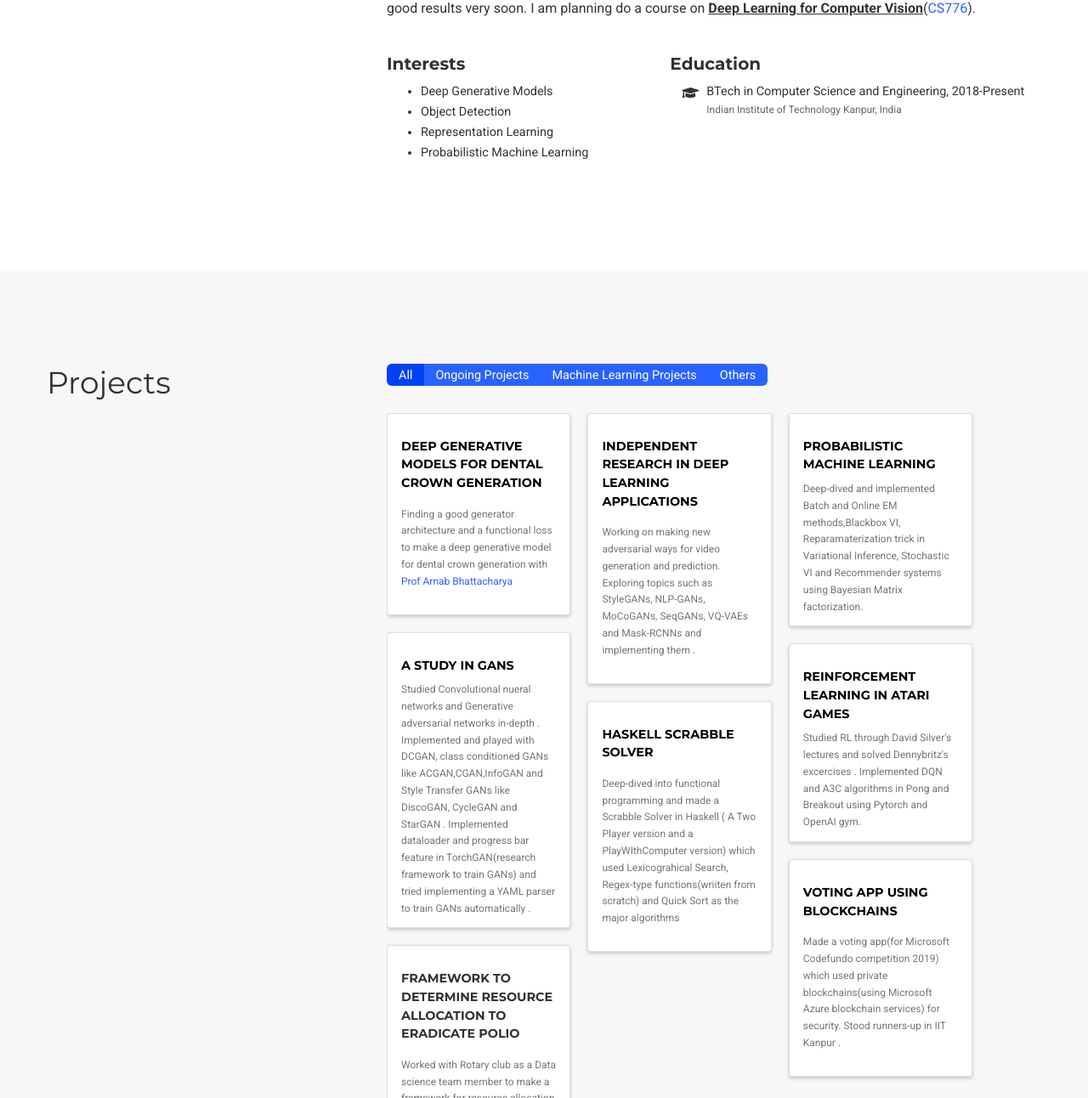
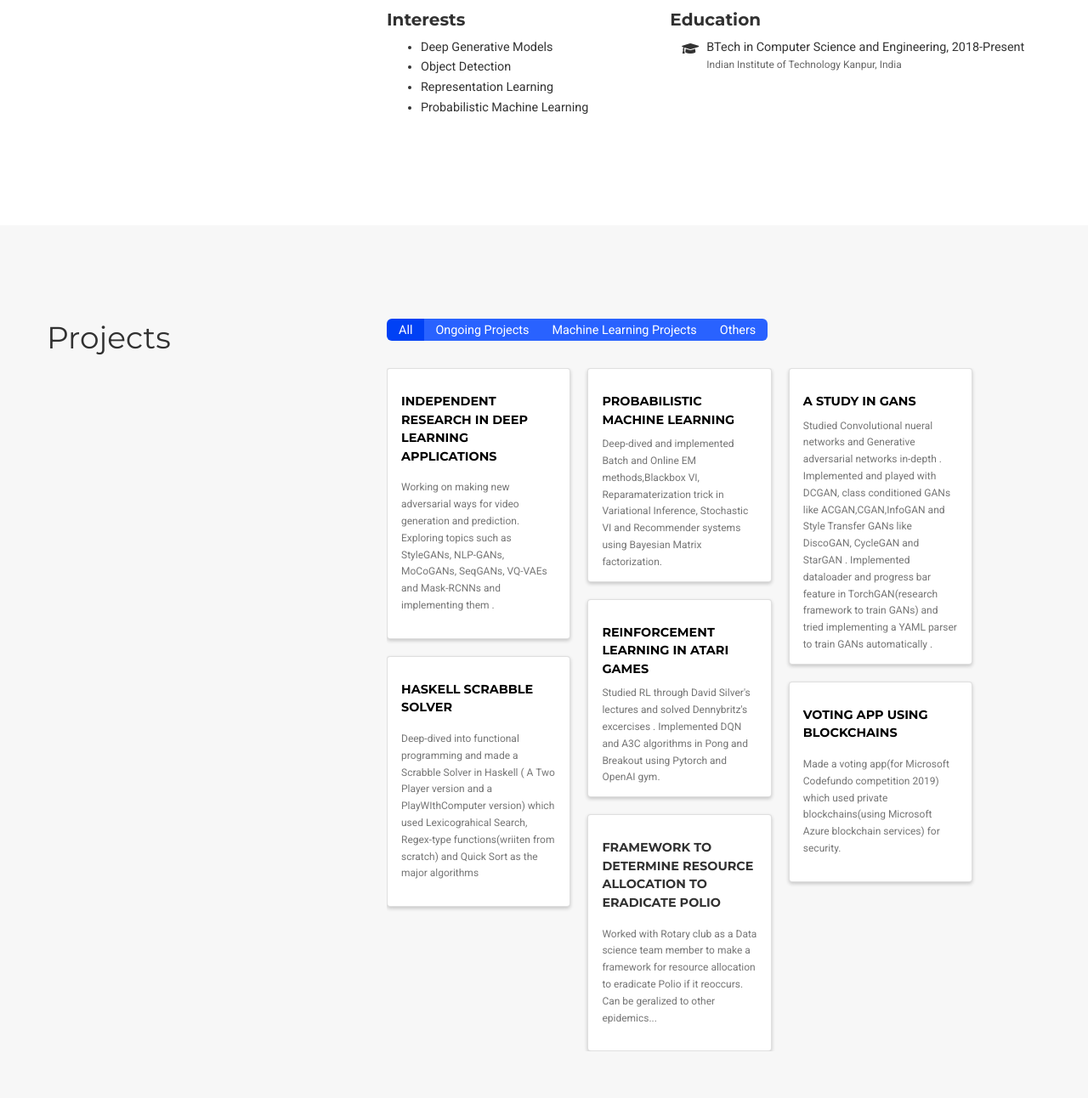
Before and after one commit to namanbiyani/namanbiyani.github.io, a plain HTML site: page index.html in a window 1280 px wide. Shown: the part 551-1843 px from the top of the page at 85% size. Drawn offline with nearby package versions, Linux system fonts and the light colour scheme; some icons are missing.

Commit message:
modified cv

```diff
--- a/index.html
+++ b/index.html
@@ -194,7 +194,7 @@
 
 <p>I&rsquo;m a Sophomore at Indian Institute of Technology, Kanpur majoring in Computer Science and Engineering, broadly interested in the areas of Deep Learning and its applications. I have explored the fields of Computer Vision and Natural Language Processing wherein I was fascinated by Deep Generative Models, Recommender systems, Variational Autoencoders and the advancement in  Object detection using Deep Learning methods. I had some exposure to Probabilistic Machine Learning in Summer 2019, learning about Bayesian regression methods, applications of Variational Inference and MCMC algorithms and I am interested in learning more about them. I also had some exposure in Reinforcement learning where I studied Monte-Carlo learning,Temporal learning and Q-learning and trained 2 Atari games using Deep-Q learning and A3C methods.</p>
 
-<p>Currently, I am working on video generation and prediction using Stochastic and adversarial ways. I am also studying more about multi-domain translational GANs,cool generative architectures(like StyleGAN), Mask R-CNNs, VQ-VAEs and text-generative network architectures.I am also working with <a href="https://www.cse.iitk.ac.in/users/arnabb/">Prof. Arnab Bhattacharya </a> on Generative models for dental crown restorations on a dataset received from a hospital and hope to get good results very soon. I am planning do a course on <b><u>Deep Learning for Computer Vision</u></b>(<a href="https://www.cse.iitk.ac.in/pages/CS776.html">CS776</a>).</p>
+<p>Currently, I am working on video generation and prediction using Stochastic and adversarial ways. I am also studying more about multi-domain translational GANs,cool generative architectures(like StyleGAN), Mask R-CNNs, VQ-VAEs and text-generative network architectures.</p>
 
     <div class="row">
 
@@ -265,19 +265,7 @@
     <div class="isotope projects-container js-layout-masonry ">
 
 
-<div class="project-card project-item isotope-item js-id-ongoing">
-  <div class="card">
 
-    <div class="card-text">
-      <h4><a href="https://github.com/namanbiyani/Dental-Crown-Generations" >Deep Generative models for Dental Crown Generation</a></h4>
-
-      <div class="article-style">
-        <p><p>Finding a good generator architecture and a functional loss to make a deep generative model for dental crown generation with <a href="https://www.cse.iitk.ac.in/users/arnabb/">Prof Arnab Bhattacharya</a></p></p>
-      </div>
-
-    </div>
-  </div>
-</div>
 
 <div class="project-card project-item isotope-item js-id-ongoing">
   <div class="card">
@@ -361,7 +349,7 @@
       <h4><a href="https://github.com/namanbiyani/VoteChain" >Voting App using Blockchains</a></h4>
 
       <div class="article-style">
-        <p><p>Made a voting app(for Microsoft Codefundo competition 2019) which used private blockchains(using Microsoft Azure blockchain services) for security. Stood runners-up in IIT Kanpur .</p></p>
+        <p><p>Made a voting app(for Microsoft Codefundo competition 2019) which used private blockchains(using Microsoft Azure blockchain services) for security.</p></p>
       </div>
 
     </div>
```
Also changed, not shown: 2 other files.
